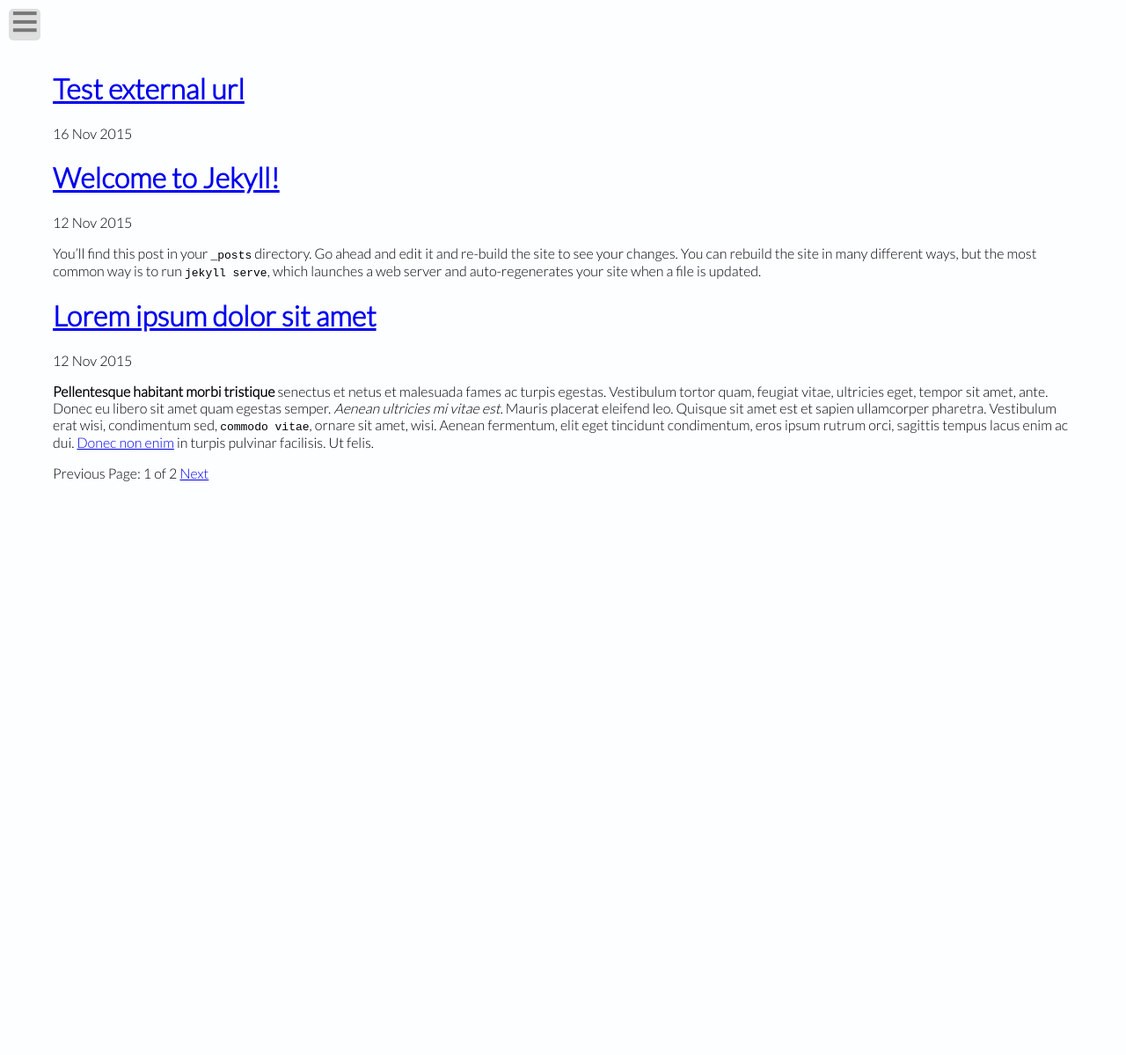
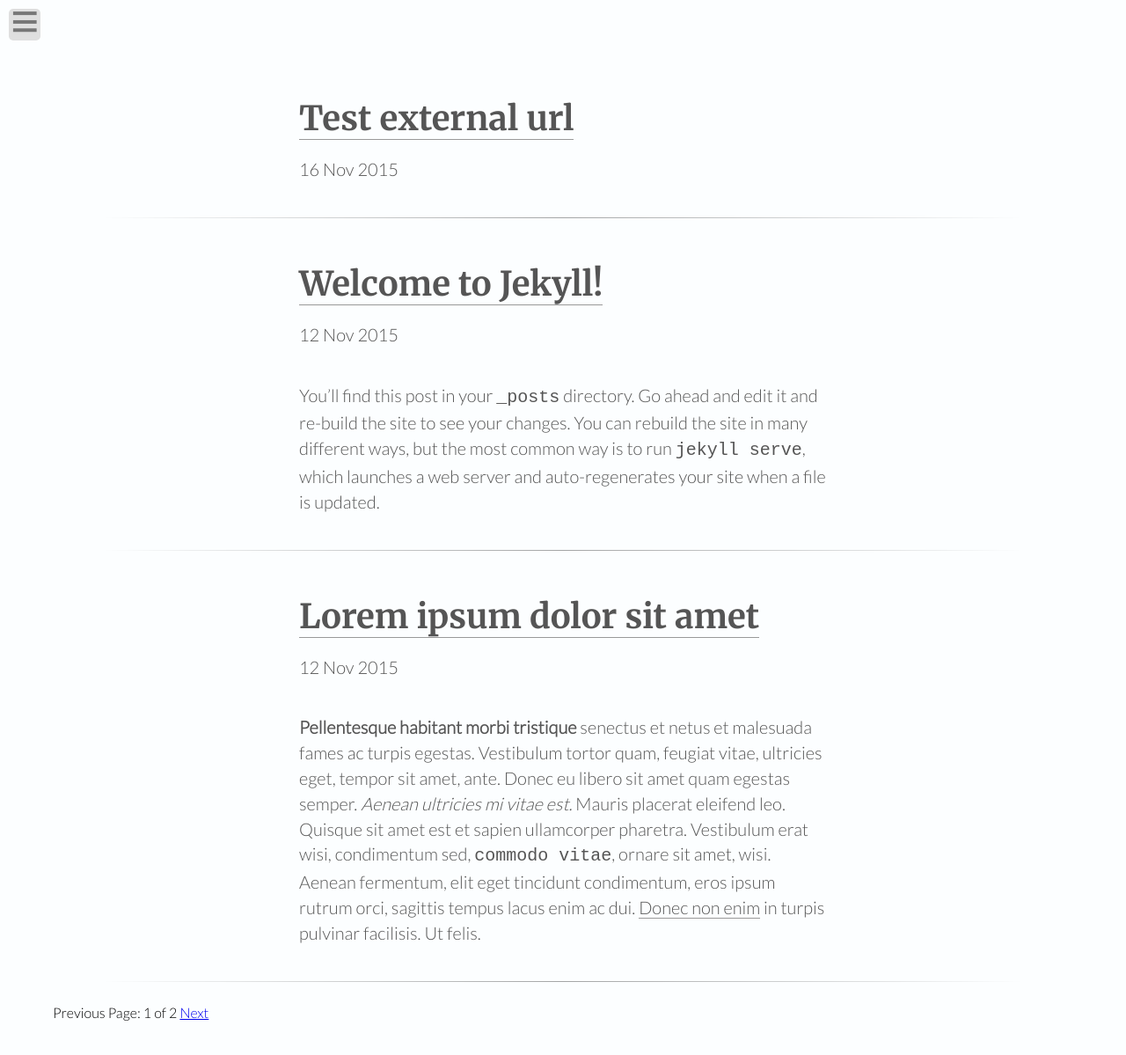
Before and after one commit to leverage-life/leverage-life.github.io, a Jekyll site: the page built from index.html, in a window 1280 px wide. Shown: the top 1199 px of the page at 88% size. Built offline with Jekyll 4.4.1, drawn with Linux system fonts in a browser that asks for light colours; the list of posts is cut into pages by our own code.

Commit message:
Homepage Fixes

```diff
--- a/index.html
+++ b/index.html
@@ -9,17 +9,18 @@
 	    <li><span>{{ post.date | date_to_string }}</span> » <a href="{{ post.url }}" title="{{ post.title }}">{{ post.title }}</a></li>
 	  {% endfor %}
 	</ul> -->
-
-
 	<!-- This loops through the paginated posts -->
 	{% for post in paginator.posts %}
-	  <h1><a href="{{ post.url }}">{{ post.title }}</a></h1>
+	<section id="post">
+	  <h1 class="title"><a href="{{ post.url }}">{{ post.title }}</a></h1>
 	  <p class="author">
 	    <span class="date">{{ post.date | date_to_string }}</span>
 	  </p>
 	  <div class="content">
 	    {{ post.excerpt }}
 	  </div>
+	</section>
+	<div class="divider"></div>
 	{% endfor %}
 
 	<!-- Pagination links -->
```
Also changed, not shown: _layouts/post.html (+4 -12 lines).
